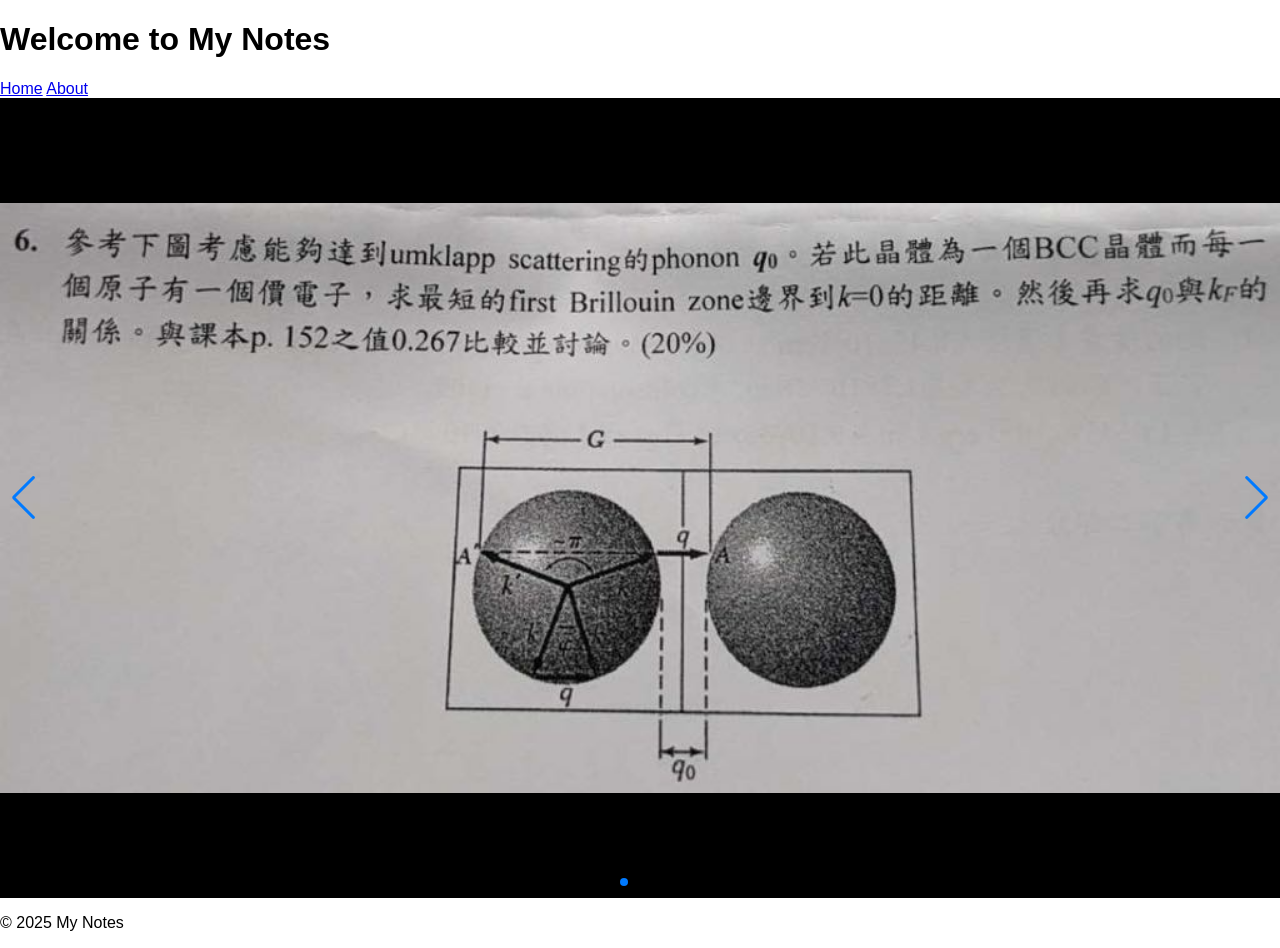
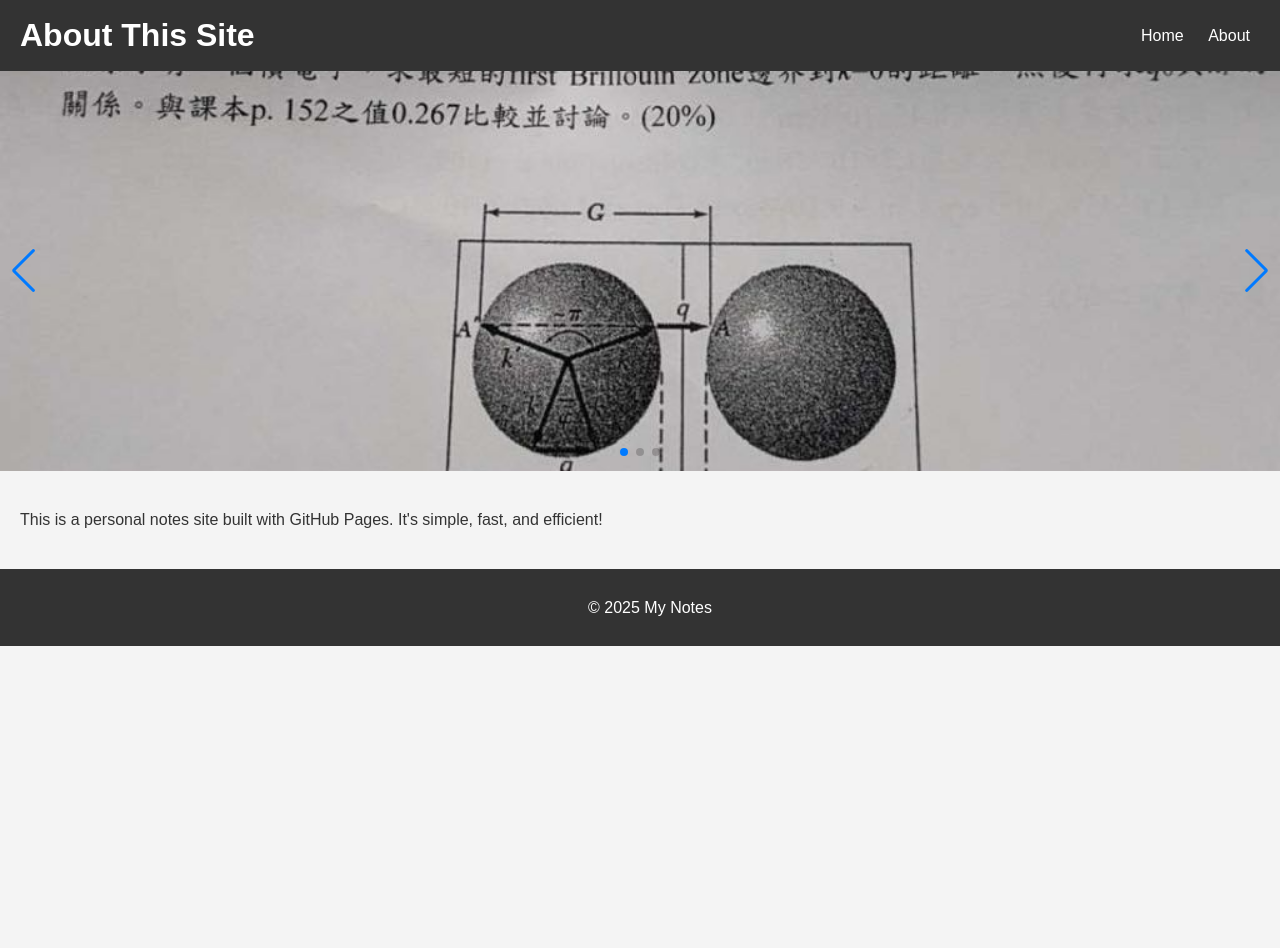
Before and after one commit to zoo312760851/testforrepublic, a plain HTML site: page index.html in a window 1280 px wide. After the commit the page ends 800 px from the top, so only its background shows below. Drawn offline with nearby package versions, Linux system fonts and the light colour scheme.

Commit message:
Update index.html

```diff
--- a/index.html
+++ b/index.html
@@ -3,21 +3,16 @@
 <head>
     <meta charset="UTF-8">
     <meta name="viewport" content="width=device-width, initial-scale=1.0">
-  <title>圖片輪播網站</title>
+    <title>About</title>
     <!-- 引入 Swiper 的 CSS -->
-  <link
-    rel="stylesheet"
-    href="https://unpkg.com/swiper/swiper-bundle.min.css"
-  />
+    <link rel="stylesheet" href="https://unpkg.com/swiper/swiper-bundle.min.css">
+    <!-- 自訂樣式 -->
+    <link rel="stylesheet" href="assets/css/style.css">
     <style>
-    body {
-      font-family: Arial, sans-serif;
-      margin: 0;
-      padding: 0;
-    }
+        /* Swiper 基本樣式 */
         .swiper {
             width: 100%;
-      height: 100vh;
+            height: 50vh; /* 設定輪播高度 */
         }
         .swiper-slide {
             display: flex;
@@ -30,17 +25,57 @@
             height: auto;
             object-fit: cover;
         }
+
+        /* 網站樣式 */
+        body {
+            font-family: Arial, sans-serif;
+            margin: 0;
+            padding: 0;
+        }
+        header {
+            background: #333;
+            color: white;
+            padding: 10px 20px;
+            display: flex;
+            justify-content: space-between;
+            align-items: center;
+        }
+        header h1 {
+            margin: 0;
+        }
+        nav a {
+            color: white;
+            margin-left: 15px;
+            text-decoration: none;
+        }
+        nav a:hover {
+            text-decoration: underline;
+        }
+        main {
+            padding: 20px;
+        }
+        footer {
+            background: #333;
+            color: white;
+            text-align: center;
+            padding: 10px;
+            position: relative;
+            bottom: 0;
+            width: 100%;
+        }
     </style>
 </head>
 <body>
+    <!-- 頁首 -->
     <header>
-        <h1>Welcome to My Notes</h1>
+        <h1>About This Site</h1>
         <nav>
             <a href="index.html">Home</a>
             <a href="about.html">About</a>
         </nav>
     </header>
-    <main>
+
+    <!-- 輪播圖片區域 -->
     <div class="swiper">
         <div class="swiper-wrapper">
             <div class="swiper-slide">
@@ -53,12 +88,22 @@
                 <img src="photos/photo3.jpg" alt="圖片 3">
             </div>
         </div>
-    <!-- 左右切換箭頭 -->
+        <!-- 左右箭頭 -->
         <div class="swiper-button-next"></div>
         <div class="swiper-button-prev"></div>
         <!-- 分頁圓點 -->
         <div class="swiper-pagination"></div>
     </div>
+
+    <!-- 主要內容 -->
+    <main>
+        <p>This is a personal notes site built with GitHub Pages. It's simple, fast, and efficient!</p>
+    </main>
+
+    <!-- 頁腳 -->
+    <footer>
+        <p>&copy; 2025 My Notes</p>
+    </footer>
 
     <!-- 引入 Swiper 的 JavaScript -->
     <script src="https://unpkg.com/swiper/swiper-bundle.min.js"></script>
@@ -75,9 +120,5 @@
             },
         });
     </script>
-      </main>
-    <footer>
-        <p>&copy; 2025 My Notes</p>
-    </footer>
 </body>
 </html>
```
Lines whose indentation alone changed are shown as unchanged.
